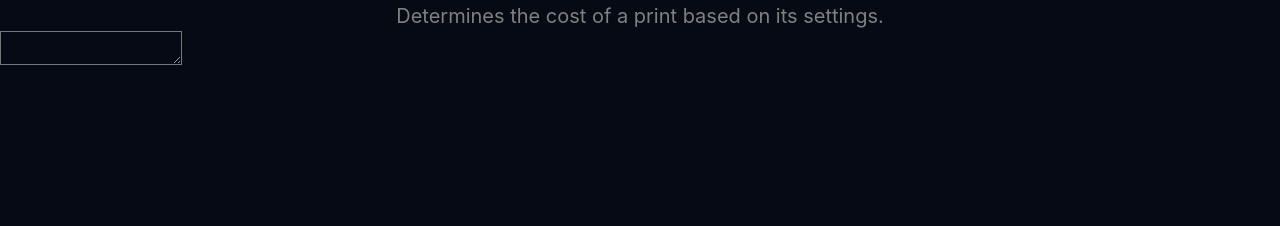
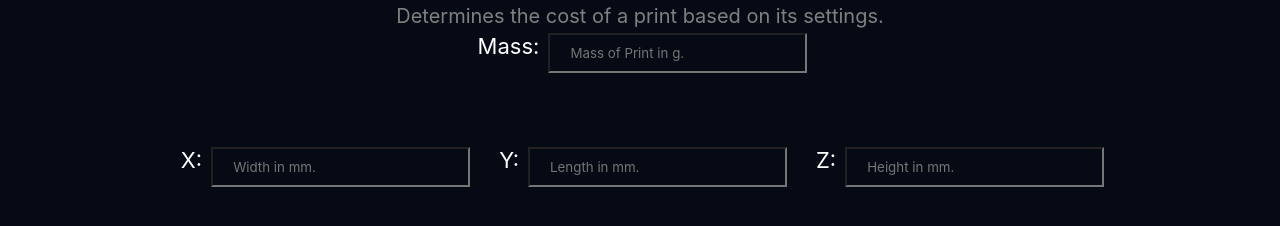
Before and after one commit to Astronuat21/aps, a plain HTML site: page Price Calculator/price_calc.html in a window 1280 px wide. Shown: the part 120-346 px from the top of the page. Drawn offline with Linux system fonts and the light colour scheme; files whose address does not match are found by name.

Commit message:
textboxes

```diff
--- a/Price Calculator/price_calc.html
+++ b/Price Calculator/price_calc.html
@@ -9,6 +9,28 @@
         <p class="Center_Large">Price Calculator</p>
         <p class="Center_Small">Determines the cost of a print based on its settings.</p>
 
-        <textarea id="textbox_1"></textarea>
+        <div class="Input_Container">
+            <label for="mass" class="Textbox_Small">Mass:</label>
+            <input type="number" id="mass" name="mass" class="Input_Small" placeholder="Mass of Print in g.">
+        </div>
+        <br>
+
+        <div class="Input_Row">
+
+        <div class="Input_Container">
+            <label for="size_x" class="Textbox_Small">X:</label>
+            <input type="number" id="size_x" name="size_x" class="Input_Small" placeholder="Width in mm.">
+        </div>
+        <div class="Input_Container">
+            <label for="size_y" class="Textbox_Small">Y:</label>
+            <input type="number" id="size_y" name="size_y" class="Input_Small" placeholder="Length in mm.">
+        </div>
+        <div class="Input_Container">
+            <label for="size_z" class="Textbox_Small">Z:</label>
+            <input type="number" id="size_z" name="size_z" class="Input_Small" placeholder="Height in mm.">
+        </div>
+
+        </div>
+        <br>
     </body>
 </html>
--- a/styles.css
+++ b/styles.css
@@ -57,3 +57,31 @@ body {
     width: max-content;
     margin: 50px auto 0;
 }
+
+.Input_Small {
+    color: white;
+    text-align: left;
+    padding: 10px 20px;
+    display: block;
+    margin: 2px;
+}
+
+.Input_Container {
+    display: flex;
+    justify-content: center;
+}
+
+.Input_Row {
+    display: flex;
+    justify-content: center;
+    gap: 20px;
+    width: max-content;
+    margin: 50px auto 0;
+}
+
+.Textbox_Small {
+    size: 30cm;
+    font-size: 22px;
+    text-align: center;
+    margin: 2px 7px 7px 7px;
+}
```
